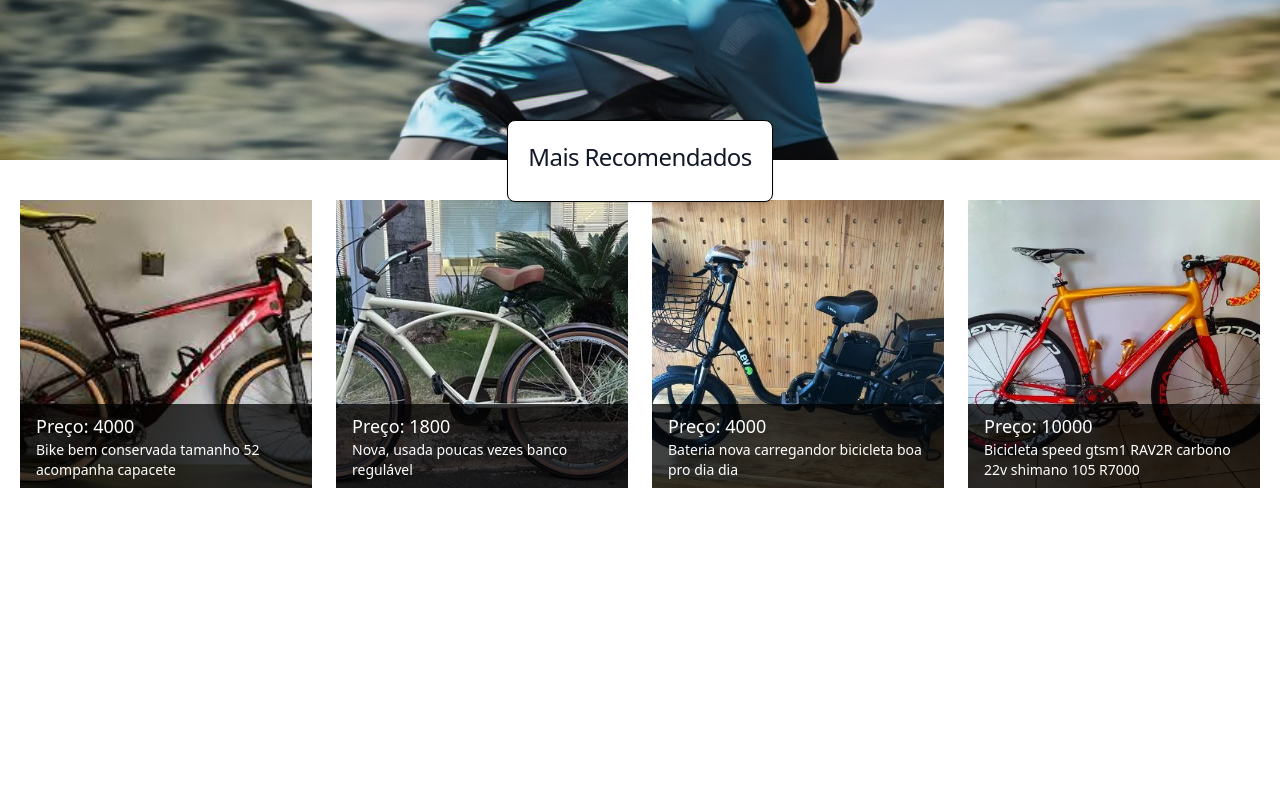
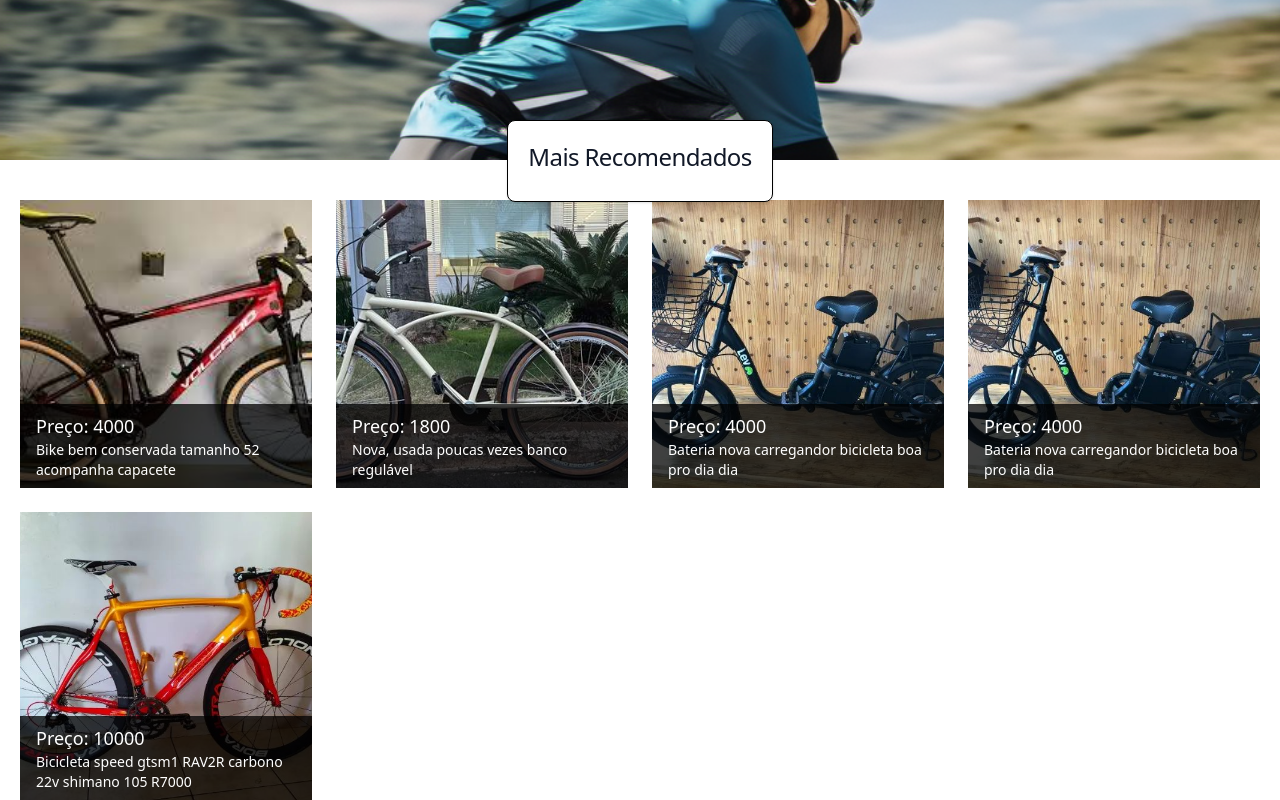
Before and after one commit to dsm-cefet-rj/ti-2024-1-grupo-10-1, a React (Vite) app in the folder frontend/: page / in a window 1280 px wide. Shown: the part 590-1390 px from the top of the page. Before the commit the page ends 1078 px from the top, so only its background shows below. Built offline with nearby package versions, Linux system fonts and the light colour scheme; data requests are answered from the project's data file.

Commit message:
banco atualizado

```diff
--- a/frontend/db.json
+++ b/frontend/db.json
@@ -2,35 +2,39 @@
 	"users": [
 		{
 			"id": 1,
-			"Nome": "Rodrigo Teixeira Parracho",
+			"nome": "Rodrigo Teixeira Parracho",
 			"CEP": "12341234",
 			"email": "parracho@gmail.com",
 			"senha": "1234",
-			"FavCollection": [1,3, 2]
+			"FavCollection": [1,3, 2],
+			"telefone": "21973641659"
 		},
 		{
 			"id": 2,
-			"Nome": "Joao Jendiroba",
+			"nome": "Joao Jendiroba",
 			"CEP": "12345678",
 			"email": "jendiroba@gmail.com",
 			"senha": "1234",
-			"FavCollection": []
+			"FavCollection": [],
+			"telefone": "21973641659"
 		},
 		{
 			"id": 3,
-			"Nome": "Gabriel Alves Giuliano",
+			"nome": "Gabriel Alves Giuliano",
 			"CEP": "11111111",
 			"email": "gabriel@gmail.com",
 			"senha": "1234",
-			"FavCollection": []
+			"FavCollection": [],
+			"telefone": "21973641659"
 		},
 		{
 			"id": 4,
-			"Nome": "Diogo Mendonca",
+			"nome": "Diogo Mendonca",
 			"CEP": "00000000",
 			"email": "digomendonca@gmail.com",
 			"senha": "1234",
-			"FavCollection": []
+			"FavCollection": [],
+			"telefone": "21973641659"
 		}
 	],
 	"bike": [
@@ -38,7 +42,7 @@
 			"id_bike": 1,
 			"userId": 1,
 			"valor": 4000,
-			"Descricao": "Bike bem conservada tamanho 52 acompanha capacete",
+			"descricao": "Bike bem conservada tamanho 52 acompanha capacete",
 			"titulo": "Bike Mtb Shimano Deore 29 1x 12v 11x52 S.Trava Tucana",
 			"favCounter": 12,
 			"tipo": "MTB",
@@ -48,7 +52,7 @@
 			"id_bike": 2,
 			"userId": 4,
 			"valor": 1800,
-			"Descricao": "Nova, usada poucas vezes banco regulável",
+			"descricao": "Nova, usada poucas vezes banco regulável",
 			"titulo": "Bicicleta de Passeio Comfort Plus",
 			"favCounter": 12,
 			"tipo": "Passeio",
@@ -58,17 +62,27 @@
 			"id_bike": 3,
 			"userId": 1,
 			"valor": 4000,
-			"Descricao": "Bateria nova carregandor bicicleta boa pro dia dia",
+			"descricao": "Bateria nova carregandor bicicleta boa pro dia dia",
 			"titulo": "Bicicleta Elétrica Lev",
 			"favCounter": 12,
-			"tipo": "Eletric",
+			"tipo": "Eletrica",
+			"imagem": "../src/assets/BikeEletrica.jpg"
+		},
+		{
+			"id_bike": 6,
+			"userId": 1,
+			"valor": 4000,
+			"descricao": "Bateria nova carregandor bicicleta boa pro dia dia",
+			"titulo": "Bicicleta Elétrica Lev",
+			"favCounter": 12,
+			"tipo": "Eletrica",
 			"imagem": "../src/assets/BikeEletrica.jpg"
 		},
 		{
 			"id_bike": 4,
 			"userId": 2,
 			"valor": 10000,
-			"Descricao": "Bicicleta speed gtsm1 RAV2R carbono 22v shimano 105 R7000",
+			"descricao": "Bicicleta speed gtsm1 RAV2R carbono 22v shimano 105 R7000",
 			"titulo": "Bicicleta Rav2r Speed Carbono Aro 700 Kit.",
 			"favCounter": 12,
 			"tipo": "Speed",
--- a/frontend/src/components/Recomendados.jsx
+++ b/frontend/src/components/Recomendados.jsx
@@ -31,7 +31,7 @@ console.log(produtos)
           <img src={produto.imagem} className="object-cover w-full h-72" alt={produto.titulo} />
           <div className="absolute inset-x-0 bottom-0 bg-black bg-opacity-75 text-white px-4 py-2">
             <p className="text-lg">Preço: {produto.valor}</p>
-            <p className="text-sm">{produto.Descricao}</p>
+            <p className="text-sm">{produto.descricao}</p>
           </div>
         </Link>
       ))}
```
